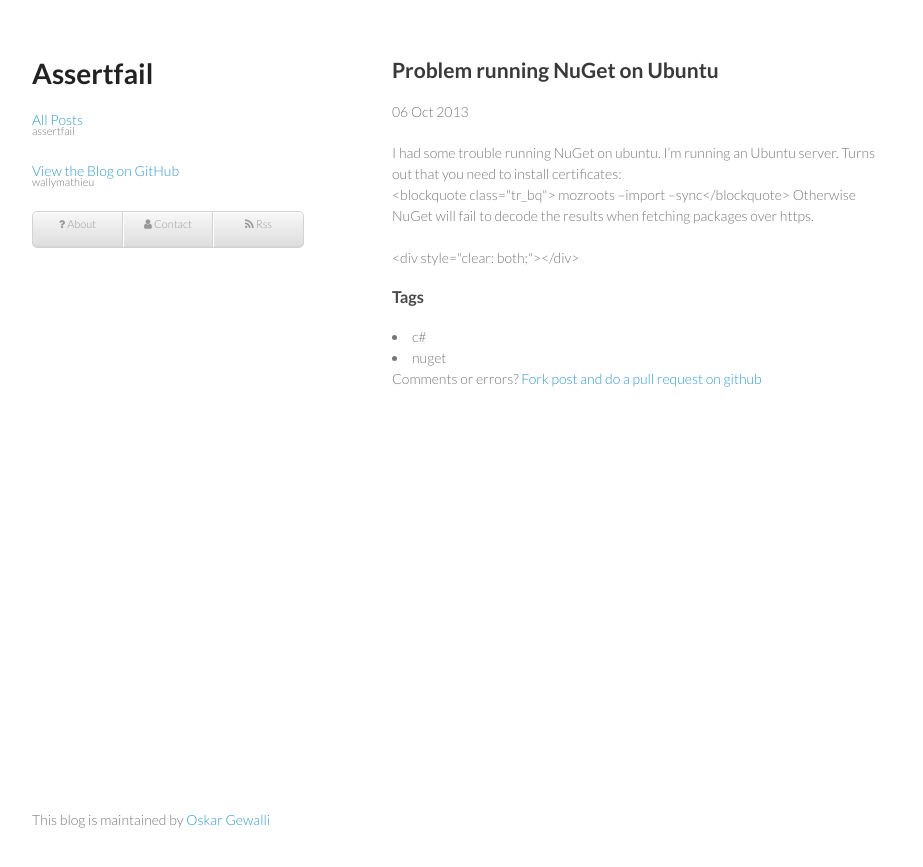
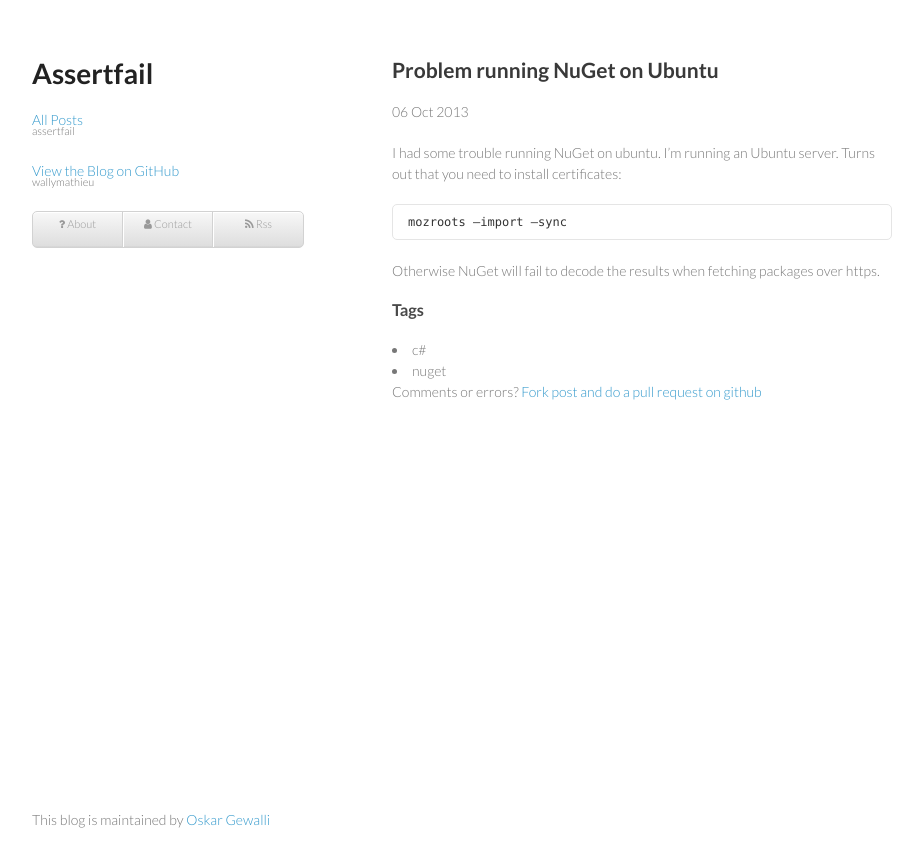
Before and after one commit to wallymathieu/assertfail, a Jekyll site: the page built from _posts/2013-10-06-problem-running-nuget-on-ubuntu.markdown, in a window 1280 px wide. Shown: the top 867 px of the page, without its empty margins (178-1101 px from the left). Built offline with Jekyll 4.4.1, drawn with Linux system fonts in a browser that asks for light colours; nearby versions of some CDN libraries.

Commit message:
Change to markdown

````diff
--- a/_posts/2013-10-06-problem-running-nuget-on-ubuntu.markdown
+++ b/_posts/2013-10-06-problem-running-nuget-on-ubuntu.markdown
@@ -5,6 +5,10 @@
 tags: c# nuget
 ---
 
-I had some trouble running NuGet on ubuntu. I'm running an Ubuntu server. Turns out that you need to install certificates:<br><blockquote class="tr_bq">
-mozroots –import –sync</blockquote>
-Otherwise NuGet will fail to decode the results when fetching packages over https.<br><br><div style="clear: both;"></div>
+I had some trouble running NuGet on ubuntu. I'm running an Ubuntu server. Turns out that you need to install certificates:
+
+```
+mozroots –import –sync
+```
+
+Otherwise NuGet will fail to decode the results when fetching packages over https.
````
